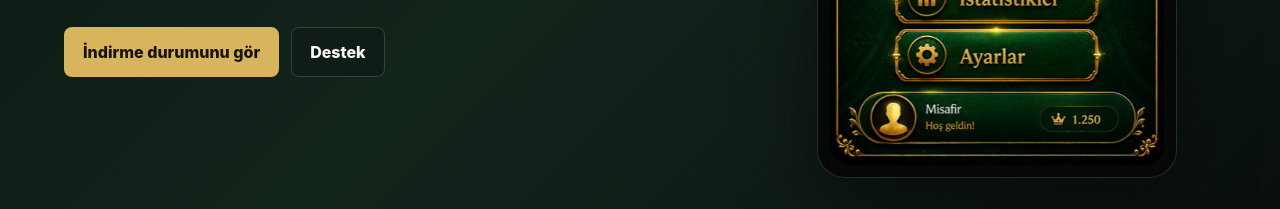
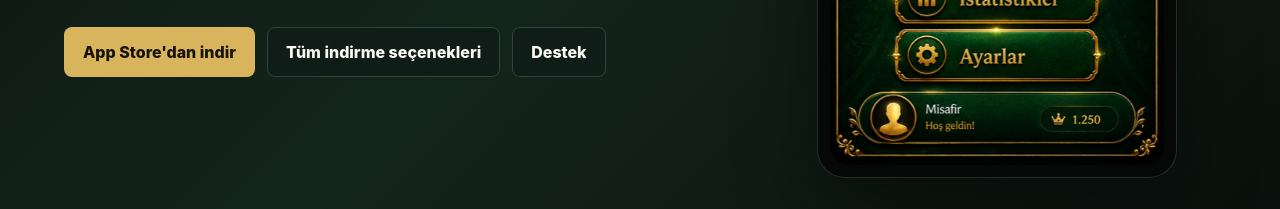
Before and after one commit to umitcagdas/umitcagdas.github.io, a plain HTML site: page BatakOyunu/index.html in a window 1280 px wide. Shown: the part 591-800 px from the top of the page. Drawn offline with Linux system fonts and the light colour scheme.

Commit message:
Promote App Store download CTA

```diff
--- a/BatakOyunu/index.html
+++ b/BatakOyunu/index.html
@@ -36,7 +36,8 @@
               bir akışla sunar.
             </p>
             <div class="actions" aria-label="Hızlı bağlantılar">
-              <a class="button primary" href="#download">İndirme durumunu gör</a>
+              <a class="button primary" href="https://apps.apple.com/app/batak-oyunu/id6773098179">App Store'dan indir</a>
+              <a class="button" href="#download">Tüm indirme seçenekleri</a>
               <a class="button" href="./support.html">Destek</a>
             </div>
           </div>
```
